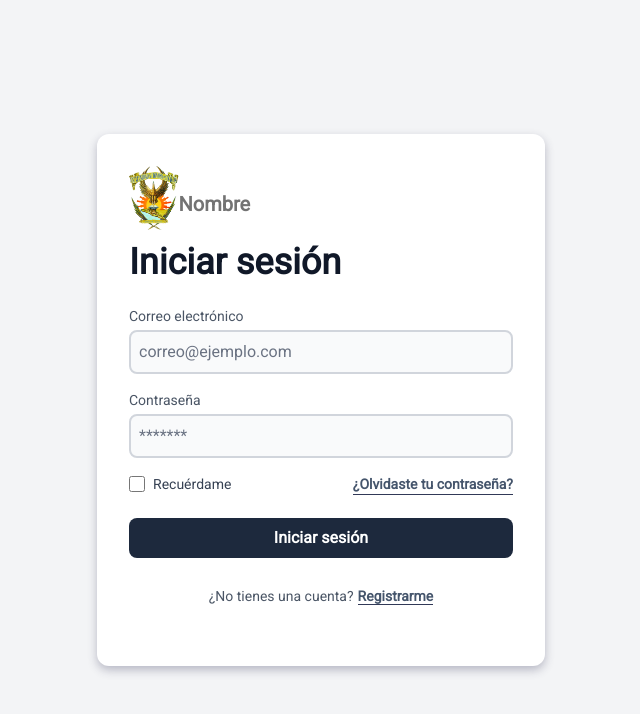
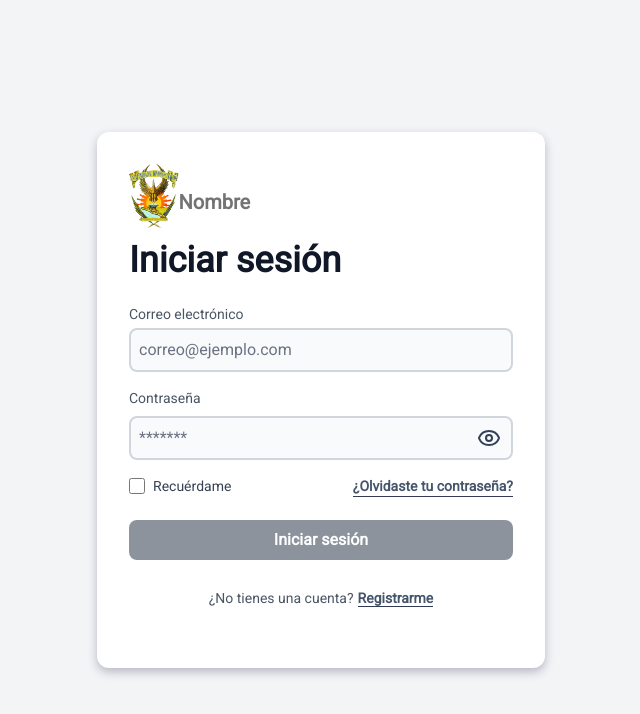
Before and after one commit to netor98/proyectoSS-front, a React (Vite) app: page /auth/login in a window 1280 px wide. Shown: the top 714 px of the page, without its empty margins (319-959 px from the left). Built offline with nearby package versions, Linux system fonts and the light colour scheme.

Commit message:
Invalidate bad forms

```diff
--- a/src/pages/auth/Login.tsx
+++ b/src/pages/auth/Login.tsx
@@ -4,11 +4,14 @@ import { Link, useNavigate } from "react-router-dom";
 import React from "react";
 import { useUser } from "../../context/UserContext";
 import { useTheme } from "../../context/themeContext";
+import { Eye, EyeOff } from "lucide-react";
 
 function Login() {
   const { user, login } = useUser();
   const { theme } = useTheme();
+  const [showPassword, setShowPassword] = useState(false);
   const navigate = useNavigate();
+
 
   useEffect(() => {
     if (user) {
@@ -22,6 +25,8 @@ function Login() {
   });
 
   const [loading, setLoading] = useState(false);
+  const isFormIncomplete = Object.values(data).some(value => value.trim() === "");
+
 
   const loginUser = async (e: React.FormEvent<HTMLFormElement>) => {
     e.preventDefault();
@@ -37,7 +42,6 @@ function Login() {
     try {
       await login(email, password);
 
-      // Show success toast
       toast.success("¡Inicio de sesión exitoso!", {
         style: {
           borderRadius: "10px",
@@ -82,18 +86,15 @@ function Login() {
     <div className="font-roboto">
       <div className="flex justify-baseline items-center">
         <img src="/uas_logo.png" alt="BufetePDFReaderLogo" className="h-16 w-auto mb-3" />
-        <h3 className={`text-xl font-semibold transition-colors duration-200 ${
-          theme === 'dark' ? 'text-gray-400' : 'text-neutral-500'
+        <h3 className={`text-xl font-semibold transition-colors duration-200 ${theme === 'dark' ? 'text-gray-400' : 'text-neutral-500'
           }`}>Nombre</h3>
       </div>
-      <h2 className={`text-4xl font-semibold mb-6 font-roboto transition-colors duration-200 ${
-        theme === 'dark' ? 'text-white' : 'text-gray-900'
+      <h2 className={`text-4xl font-semibold mb-6 font-roboto transition-colors duration-200 ${theme === 'dark' ? 'text-white' : 'text-gray-900'
         }`}>Iniciar sesión</h2>
 
       <form className="space-y-4" onSubmit={loginUser}>
         <div>
-          <label className={`block text-sm font-medium transition-colors duration-200 ${
-            theme === 'dark' ? 'text-gray-300' : 'text-gray-600'
+          <label className={`block text-sm font-medium transition-colors duration-200 ${theme === 'dark' ? 'text-gray-300' : 'text-gray-600'
             }`} htmlFor="email">
             Correo electrónico
           </label>
@@ -113,18 +114,18 @@ function Login() {
           />
         </div>
         <div>
-          <label className={`block text-sm font-medium transition-colors duration-200 ${
-            theme === 'dark' ? 'text-gray-300' : 'text-gray-600'
+          <label className={`block text-sm font-medium transition-colors duration-200 ${theme === 'dark' ? 'text-gray-300' : 'text-gray-600'
             }`} htmlFor="password">
             Contraseña
           </label>
+          <div className="relative w-full mt-1">
             <input
+              type={showPassword ? 'text' : 'password'}
               id="password"
-            type="password"
               placeholder="*******"
               value={data.password}
               onChange={(e) => setData({ ...data, password: e.target.value })}
-            className={`w-full p-2 mt-1 border-2 rounded-lg transition-all duration-200
+              className={`w-full p-2 pr-10 mt-1 border-2 rounded-lg transition-all duration-200
               focus:outline-none focus:ring-1 focus:ring-slate-500
               ${loading ? "opacity-30 cursor-not-allowed" : ""}
               ${theme === 'dark'
@@ -132,6 +133,19 @@ function Login() {
                   : 'bg-gray-50 border-gray-300 text-gray-900 placeholder-gray-500 focus:border-slate-500'
                 }`}
             />
+
+            <div
+              onClick={() => setShowPassword(!showPassword)}
+              className={`absolute right-3 top-1/2 -translate-y-2.5 cursor-pointer
+              transition-colors
+              ${theme === 'dark'
+                  ? 'text-slate-500 hover:text-slate-300'
+                  : 'text-slate-700 hover:text-slate-500'
+                }`}>
+
+              {showPassword ? <EyeOff /> : <Eye />}
+            </div>
+          </div>
         </div>
 
         <div className="flex items-center justify-between">
@@ -139,22 +153,19 @@ function Login() {
             <input
               id="remember"
               type="checkbox"
-              className={`w-4 h-4 mr-2 rounded border-2 transition-colors duration-200 ${
-                theme === 'dark'
+              className={`w-4 h-4 mr-2 rounded border-2 transition-colors duration-200 ${theme === 'dark'
                 ? 'accent-slate-400 bg-gray-700 border-gray-600'
                 : 'accent-slate-700 bg-white border-gray-300'
                 }`}
             />
-            <label className={`text-sm transition-colors duration-200 ${
-              theme === 'dark' ? 'text-gray-300' : 'text-gray-700'
+            <label className={`text-sm transition-colors duration-200 ${theme === 'dark' ? 'text-gray-300' : 'text-gray-700'
               }`} htmlFor="remember">
               Recuérdame
             </label>
           </div>
           <Link
             to="/"
-            className={`text-sm font-semibold no-underline link-underline transition-colors duration-200 ${
-              theme === 'dark' ? 'text-slate-400 hover:text-slate-300' : 'text-slate-600 hover:text-slate-700'
+            className={`text-sm font-semibold no-underline link-underline transition-colors duration-200 ${theme === 'dark' ? 'text-slate-400 hover:text-slate-300' : 'text-slate-600 hover:text-slate-700'
               }`}
           >
             ¿Olvidaste tu contraseña?
@@ -162,11 +173,11 @@ function Login() {
         </div>
 
         <button
-          type="submit"
-          disabled={loading}
-          className={`w-full p-2 mt-2 font-bold text-white cursor-pointer rounded-lg
+          // type="submit"
+          disabled={loading || isFormIncomplete}
+          className={`w-full p-2 mt-2 font-bold text-white rounded-lg
                            transition-all duration-300
-                           ${loading ? "opacity-50 cursor-not-allowed" : ""}
+                           ${loading || isFormIncomplete ? "opacity-50 cursor-not-allowed" : "cursor-pointer"}
                            ${theme === 'dark'
               ? 'bg-slate-700 hover:bg-slate-600'
               : 'bg-slate-800 hover:bg-slate-700'
@@ -176,14 +187,12 @@ function Login() {
         </button>
       </form>
 
-      <p className={`text-sm mt-7 mb-7 text-center transition-colors duration-200 ${
-        theme === 'dark' ? 'text-gray-400' : 'text-gray-600'
+      <p className={`text-sm mt-7 mb-7 text-center transition-colors duration-200 ${theme === 'dark' ? 'text-gray-400' : 'text-gray-600'
         }`}>
         ¿No tienes una cuenta?
         <Link
           to="/auth/register"
-          className={`ml-1 font-bold no-underline link-underline transition-colors duration-200 ${
-            theme === 'dark' ? 'text-slate-400 hover:text-slate-300' : 'text-slate-600 hover:text-slate-700'
+          className={`ml-1 font-bold no-underline link-underline transition-colors duration-200 ${theme === 'dark' ? 'text-slate-400 hover:text-slate-300' : 'text-slate-600 hover:text-slate-700'
             }`}
         >
           Registrarme
--- a/src/pages/auth/Register.tsx
+++ b/src/pages/auth/Register.tsx
@@ -18,8 +18,10 @@ function Register() {
   })
 
   const [loading, setLoading] = useState(false);
+  const isFormIncomplete = Object.values(data).some(value => value.trim() === "");
 
   const registerUser = async (e: React.FormEvent<HTMLFormElement>) => {
+    console.log(data)
     e.preventDefault();
     setLoading(true);
 
@@ -27,11 +29,12 @@ function Register() {
 
 
     try {
+
       const response = await axios.post('http://localhost:8000/api/auth/register', {
         first_names, last_names, email, employee_number, phone_number, hashed_password, confirmPassword
       })
 
-			console.log("Registration successful:", response.data);
+      // console.log("Registration successful:", response.data);
       setData({
         first_names: "",
         last_names: "",
@@ -103,14 +106,16 @@ function Register() {
           if (errorMessages.includes("Correo ya registrado")) {
             updatedData.email = "";
           }
-					if (errorMessages.includes("Número de empleado ya registrado")) {
+          if (errorMessages.includes("Número de empleado ya registrado")
+            || errorMessages.includes("Número de empleado inválido")) {
             updatedData.employee_number = "";
           }
-					if (errorMessages.includes("Número de teléfono ya registrado")) {
+
+          if (errorMessages.includes("Número de teléfono ya registrado")
+            || errorMessages.includes("Número de teléfono inválido")) {
             updatedData.phone_number = "";
           }
 
-					// Si ningún caso específico coincide, restablecer todos los campos relevantes
           if (
             !errorMessages.includes("Correo ya registrado") &&
             !errorMessages.includes("Número de empleado ya registrado") &&
@@ -150,8 +155,7 @@ function Register() {
       : 'bg-gray-50 border-gray-300 text-gray-900 placeholder-gray-500 focus:border-slate-500'
     }`;
 
-	const labelClassName = `block text-sm font-medium transition-colors duration-200 ${
-		theme === 'dark' ? 'text-gray-300' : 'text-gray-600'
+  const labelClassName = `block text-sm font-medium transition-colors duration-200 ${theme === 'dark' ? 'text-gray-300' : 'text-gray-600'
     }`;
 
   return (
@@ -160,12 +164,10 @@ function Register() {
 
       <div className="flex justify-baseline items-center">
         <img src="/uas_logo.png" alt="BufetePDFReaderLogo" className="h-16 w-auto mb-3" />
-				<h3 className={`text-xl font-semibold transition-colors duration-200 ${
-					theme === 'dark' ? 'text-gray-400' : 'text-neutral-500'
+        <h3 className={`text-xl font-semibold transition-colors duration-200 ${theme === 'dark' ? 'text-gray-400' : 'text-neutral-500'
           }`}>Nombre</h3>
       </div>
-			<h2 className={`text-4xl font-bold mb-6 transition-colors duration-200 ${
-				theme === 'dark' ? 'text-white' : 'text-gray-900'
+      <h2 className={`text-4xl font-bold mb-6 transition-colors duration-200 ${theme === 'dark' ? 'text-white' : 'text-gray-900'
         }`}>Registrarme</h2>
 
       <form className="space-y-4" onSubmit={registerUser}>
@@ -197,7 +199,7 @@ function Register() {
         <div className="flex justify-between gap-3">
           <div>
             <label className={labelClassName} htmlFor="employee_number">Núm. Empleado</label>
-						<input id="employee_number" type="text" placeholder="12345678-9" value={data.employee_number}
+            <input id="employee_number" type="text" placeholder="18021379" value={data.employee_number}
               onChange={(e) => setData({ ...data, employee_number: e.target.value })}
               className={inputClassName} />
           </div>
@@ -228,8 +230,9 @@ function Register() {
         </div>
 
         <button
+          disabled={isFormIncomplete || loading}
           className={`w-full p-2 mt-2 mb-4 font-semibold text-white rounded-lg transition-all duration-300
-					${loading ? "opacity-50 cursor-not-allowed" : ""}
+					${loading || isFormIncomplete ? "opacity-50 cursor-not-allowed" : "cursor-pointer"}
 					${theme === 'dark'
               ? 'bg-slate-700 hover:bg-slate-600'
               : 'bg-slate-800 hover:bg-slate-700'
@@ -240,14 +243,12 @@ function Register() {
       </form>
 
 
-			<p className={`text-sm mt-7 text-center transition-colors duration-200 ${
-				theme === 'dark' ? 'text-gray-400' : 'text-gray-600'
+      <p className={`text-sm mt-7 text-center transition-colors duration-200 ${theme === 'dark' ? 'text-gray-400' : 'text-gray-600'
         }`}>
         ¿Ya tienes una cuenta?
         <Link
           to="/auth/login"
-					className={`ml-1 cursor-pointer font-bold no-underline link-underline transition-colors duration-200 ${
-						theme === 'dark' ? 'text-slate-400 hover:text-slate-300' : 'text-slate-600 hover:text-slate-700'
+          className={`ml-1 cursor-pointer font-bold no-underline link-underline transition-colors duration-200 ${theme === 'dark' ? 'text-slate-400 hover:text-slate-300' : 'text-slate-600 hover:text-slate-700'
             }`}
         >
           Iniciar sesión
```
Lines whose indentation alone changed are shown as unchanged.
